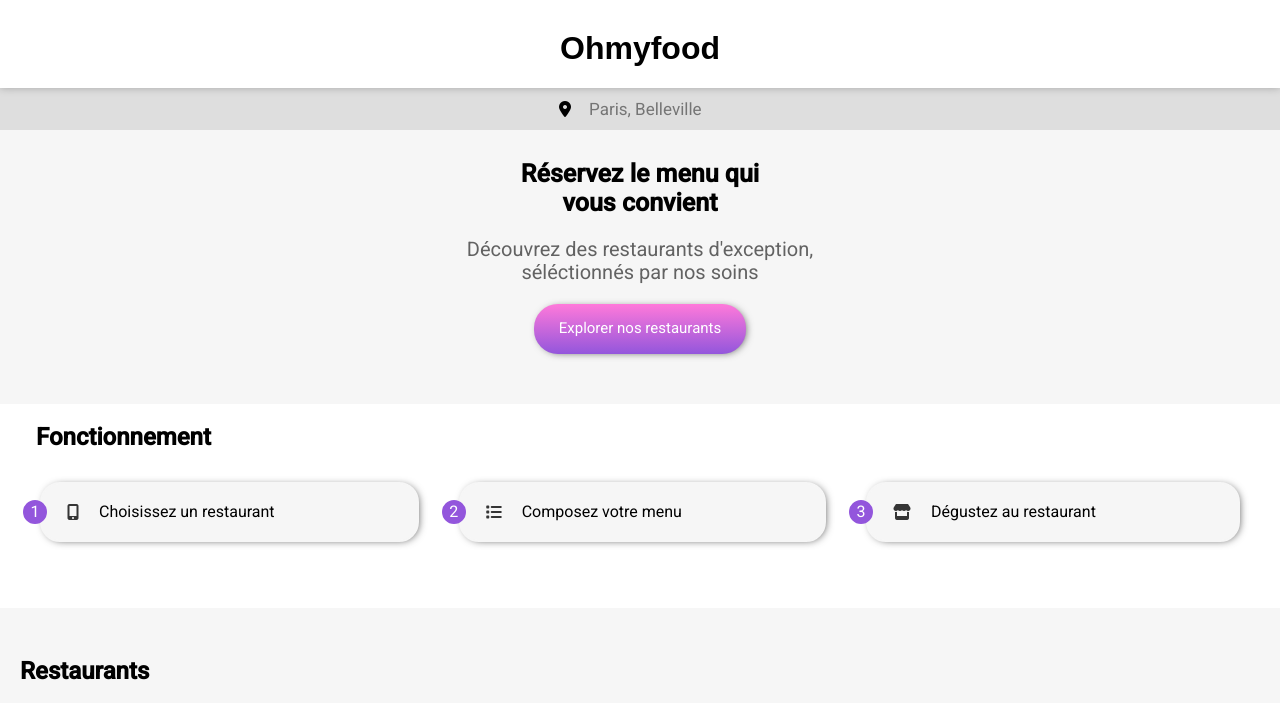
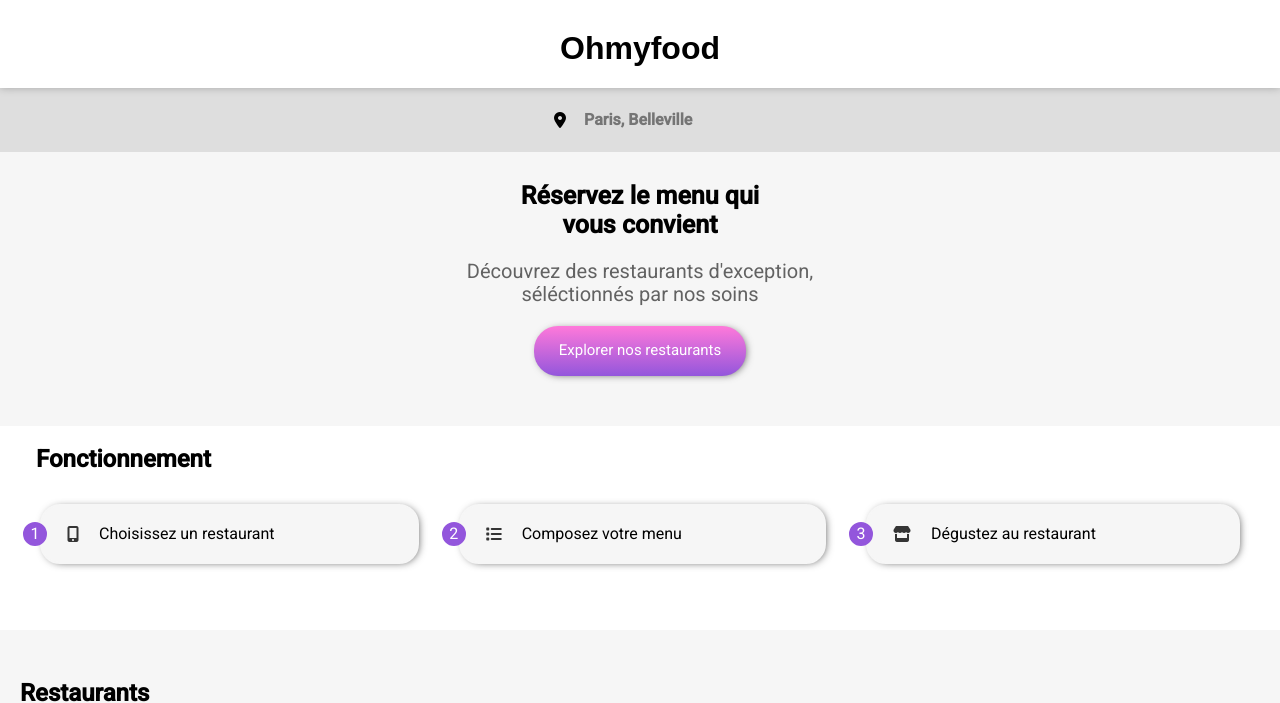
Before and after one commit to 28-08-1992/p3_Ohmyfood, a website: page index.html in a window 1280 px wide. Shown: the top 703 px of the page. Drawn offline with Linux system fonts and the light colour scheme; a web font is replaced by a local one.

Commit message:
correction  input scss

```diff
--- a/index.html
+++ b/index.html
@@ -25,7 +25,7 @@
       <div class="position">
         <i class="fa-solid fa-location-dot"></i>
         <!-- <h2>Paris, Belleville</h2> -->
-        <input placeholder="Paris, Belleville"></input>
+        <input type="search" placeholder="Paris, Belleville"></input>
       </div>
       <div class="explorer">
         <h2>Réservez le menu qui <br />vous convient</h2>
--- a/sass/_index.scss
+++ b/sass/_index.scss
@@ -33,14 +33,23 @@ h1 {
   padding-top: 30px;
 }
 .position {
+  height: 4rem;
   display: flex;
   align-items: center;
   justify-content: center;
   gap: 16px;
   background-color: variable.$grey_color;
 
- h2 {
-  font-size: 17px;
+ input {
+  border: none;
+  outline: 0;
+  background: inherit;
+  color: variable.$black;
+  font-weight: bold;
+  font-family: 'Roboto', sans-serif;
+  font-size: 1rem;
+  width: 9rem;
+
 }
 }
 
```
Also changed, not shown: style.css, 1 other file.
